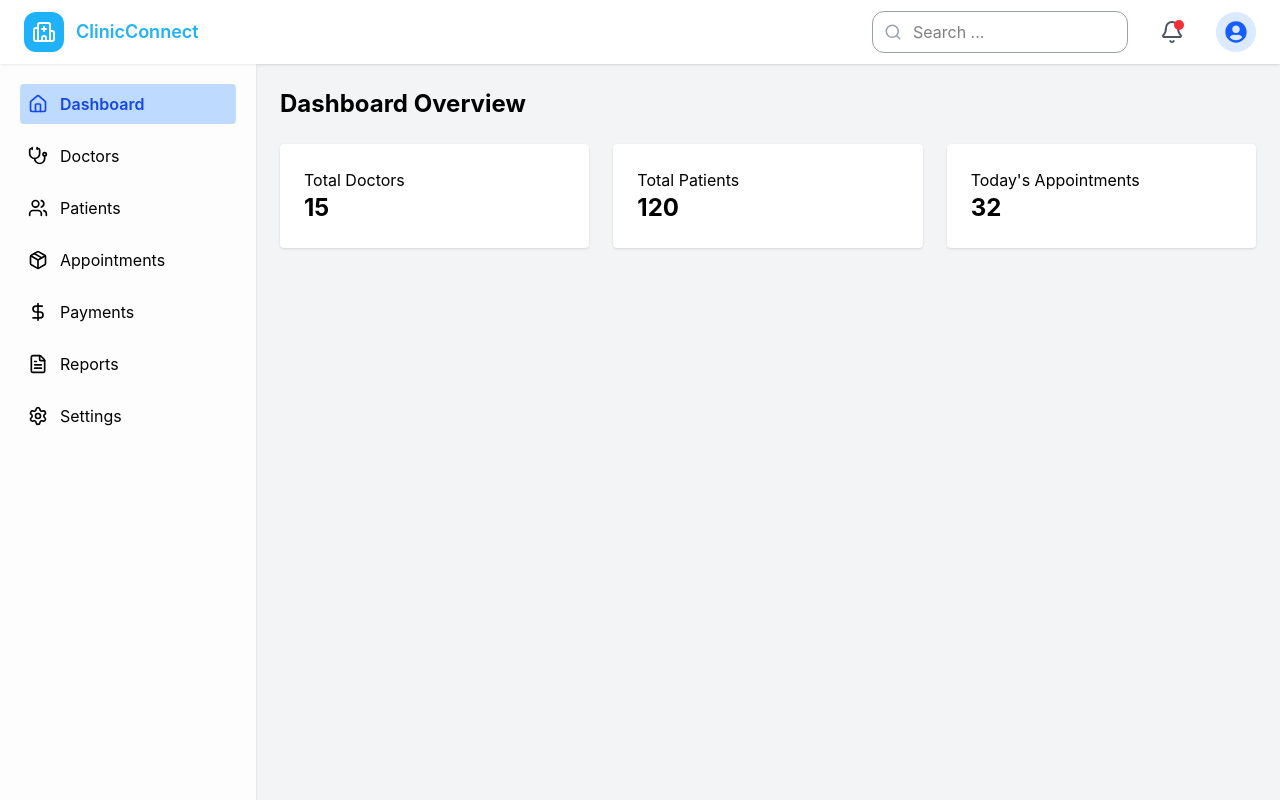
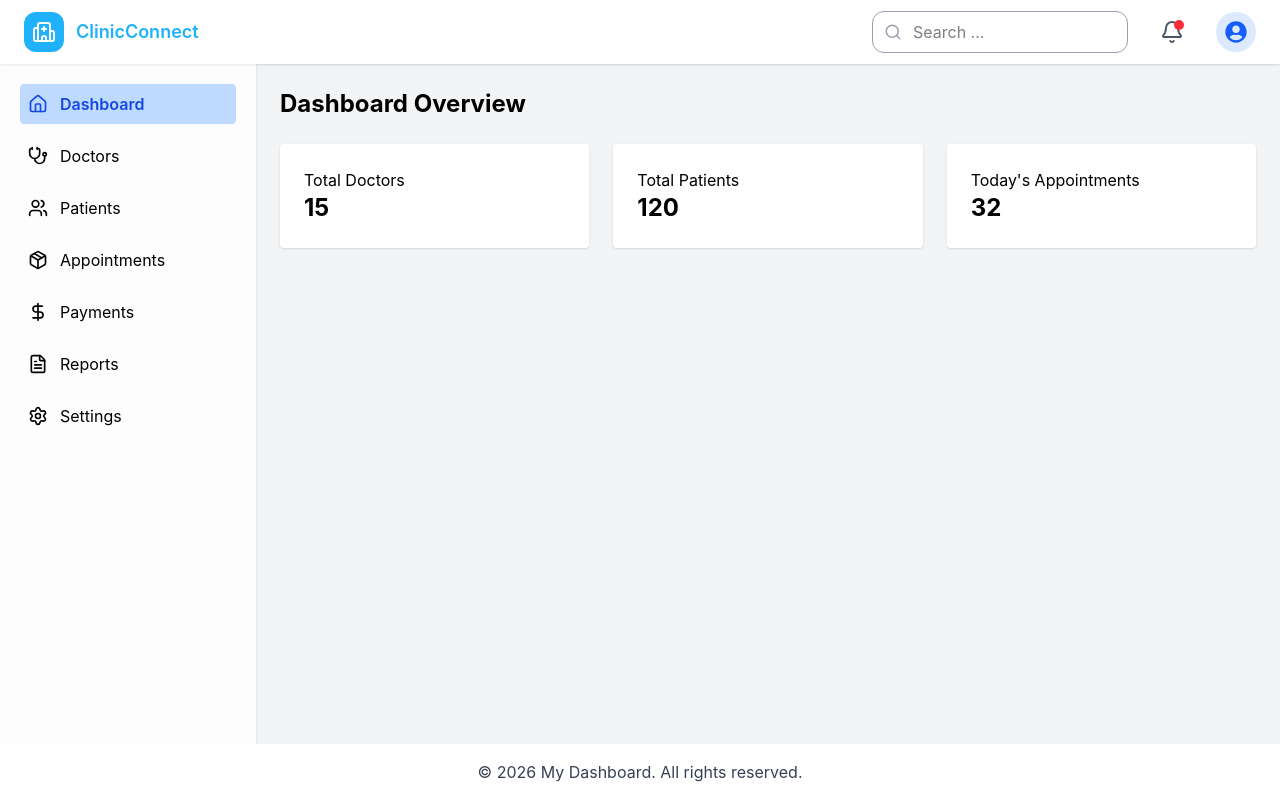
Before and after one commit to VirajithaDilsh/channeling-center-management-system, a React (Vite) app: page /dashboard in a window 1280 px wide. Built offline with nearby package versions, Linux system fonts and the light colour scheme.

Commit message:
installed material ui

```diff
--- a/package.json
+++ b/package.json
@@ -10,6 +10,10 @@
     "preview": "vite preview"
   },
   "dependencies": {
+    "@emotion/react": "^11.14.0",
+    "@emotion/styled": "^11.14.1",
+    "@mui/icons-material": "^7.3.9",
+    "@mui/material": "^7.3.9",
     "axios": "^1.13.6",
     "lucide-react": "^0.576.0",
     "react": "^19.2.0",
--- a/src/components/layout/DashboardLayout.jsx
+++ b/src/components/layout/DashboardLayout.jsx
@@ -2,6 +2,7 @@ import { useState } from "react";
 import { Outlet } from "react-router-dom";
 import Sidebar from "./Sidebar";
 import Navbar from "./Navbar";
+import Footer from "./Footer";
 
 const DashboardLayout = () => {
     const [sidebarOpen, setSidebarOpen] = useState(false);
@@ -9,10 +10,10 @@ const DashboardLayout = () => {
     return (
         <div className="flex flex-col h-screen overflow-hidden">
 
-            {/* Navbar (Top) */}
+            {/* Navbar */}
             <Navbar setSidebarOpen={setSidebarOpen} />
 
-            {/* Below Navbar Section */}
+
             <div className="flex flex-1 overflow-hidden">
 
                 {/* Sidebar */}
@@ -21,12 +22,18 @@ const DashboardLayout = () => {
                     setSidebarOpen={setSidebarOpen}
                 />
 
-                {/* Main Content */}
-                <div className="flex-1 bg-gray-100 p-4 md:p-6 overflow-auto">
-                    <Outlet />
+                {/* Content + Footer */}
+                <div className="flex flex-col flex-1 overflow-hidden">
+
+                    {/* Main Content */}
+                    <main className="flex-1 bg-gray-100 p-4 md:p-6 overflow-auto">
+                        <Outlet />
+                    </main>
+
                 </div>
 
             </div>
+            <Footer />
         </div>
     );
 };
--- /dev/null
+++ b/src/components/layout/Footer.jsx
@@ -0,0 +1,13 @@
+const Footer = () => {
+    return (
+        <footer className="bg-white text-gray-700">
+            <div className="max-w-7xl mx-auto px-4 sm:px-6 lg:px-8 py-4 text-center">
+                <p className="text-sm sm:text-base">
+                    © {new Date().getFullYear()} My Dashboard. All rights reserved.
+                </p>
+            </div>
+        </footer>
+    );
+};
+
+export default Footer;
```
Also changed, not shown: 1 other file (tests, documents, lock files or other folders).
